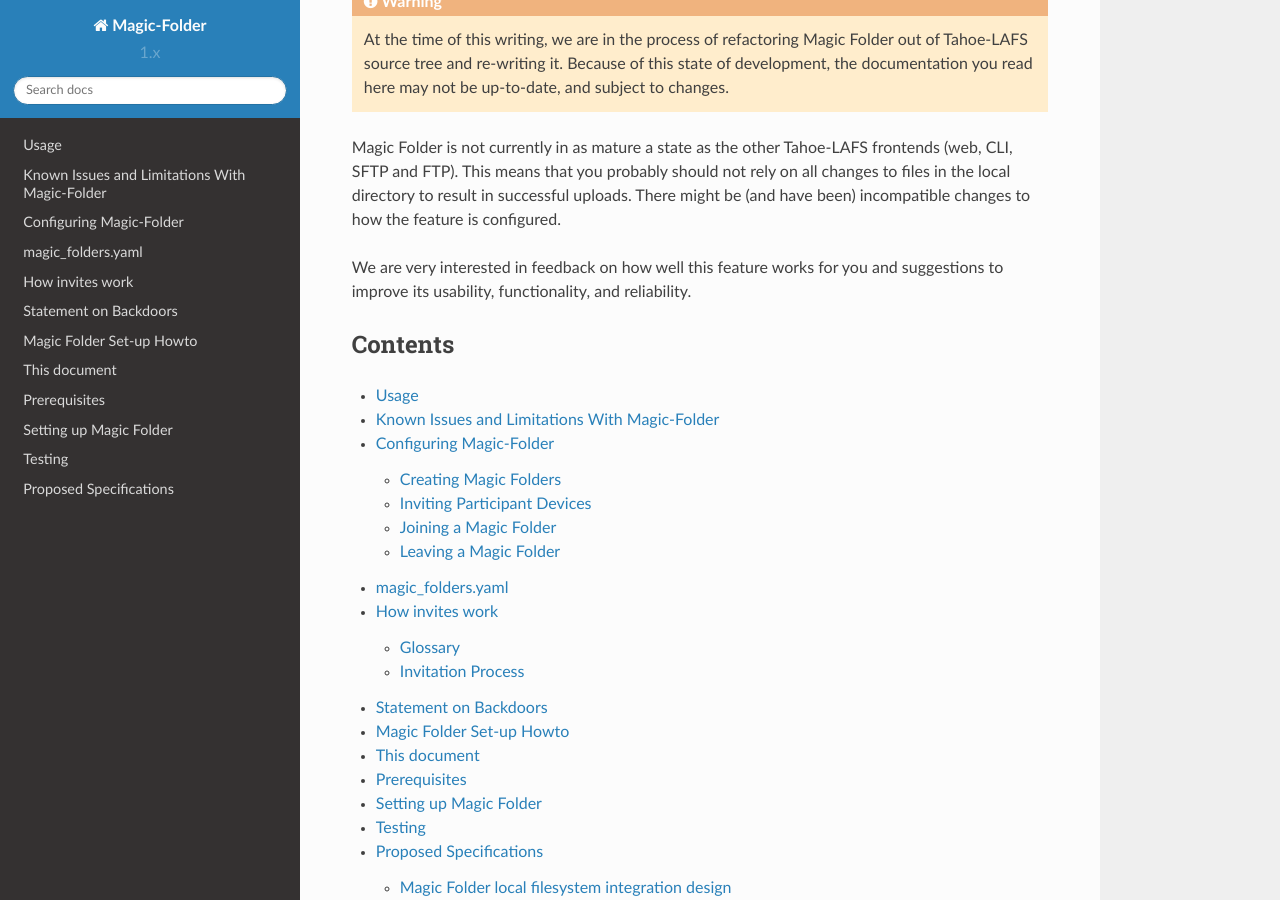
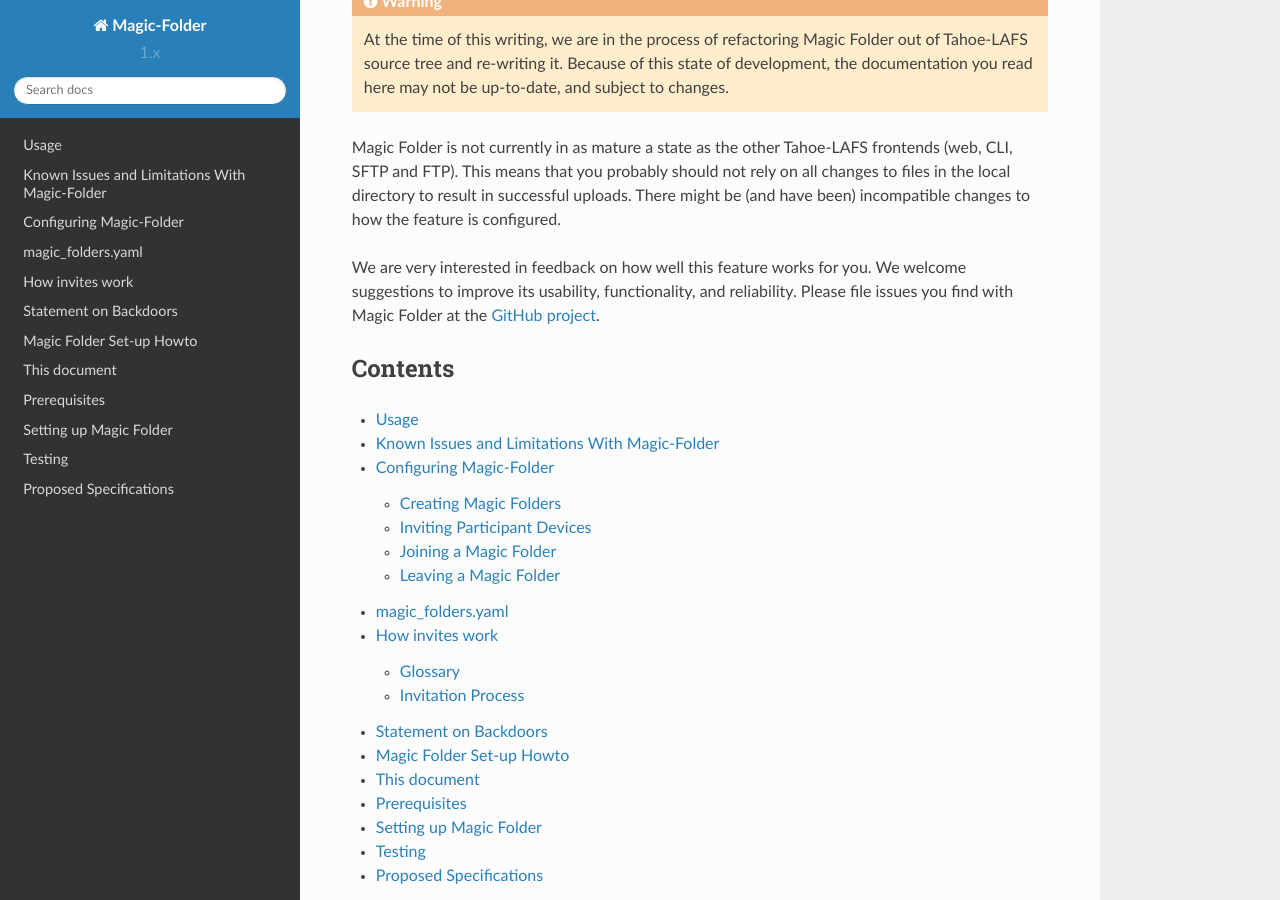
Before and after one commit to tahoe-lafs/magic-folder, a Sphinx documentation site: the page built from docs/index.rst, in a window 1280 px wide and 900 px high, scrolled down 450 px. Built offline with Sphinx 7.4.7 and the Read the Docs theme 2.0.0, drawn with Linux system fonts in a browser that asks for light colours.

Commit message:
Add a link to GitHub project

```diff
--- a/docs/index.rst
+++ b/docs/index.rst
@@ -35,11 +35,13 @@
 been) incompatible changes to how the feature is configured.
 
 We are very interested in feedback on how well this feature works for
-you and suggestions to improve its usability, functionality, and
-reliability.
+you.  We welcome suggestions to improve its usability, functionality,
+and reliability.  Please file issues you find with Magic Folder at the
+`GitHub project`_.
 
 .. _`Open Technology Fund`: https://www.opentech.fund/
 .. _`Tahoe-LAFS`: https://tahoe-lafs.org/
+.. _`GitHub project`: https://github.com/LeastAuthority/magic-folder
 
 Contents
 --------
```
